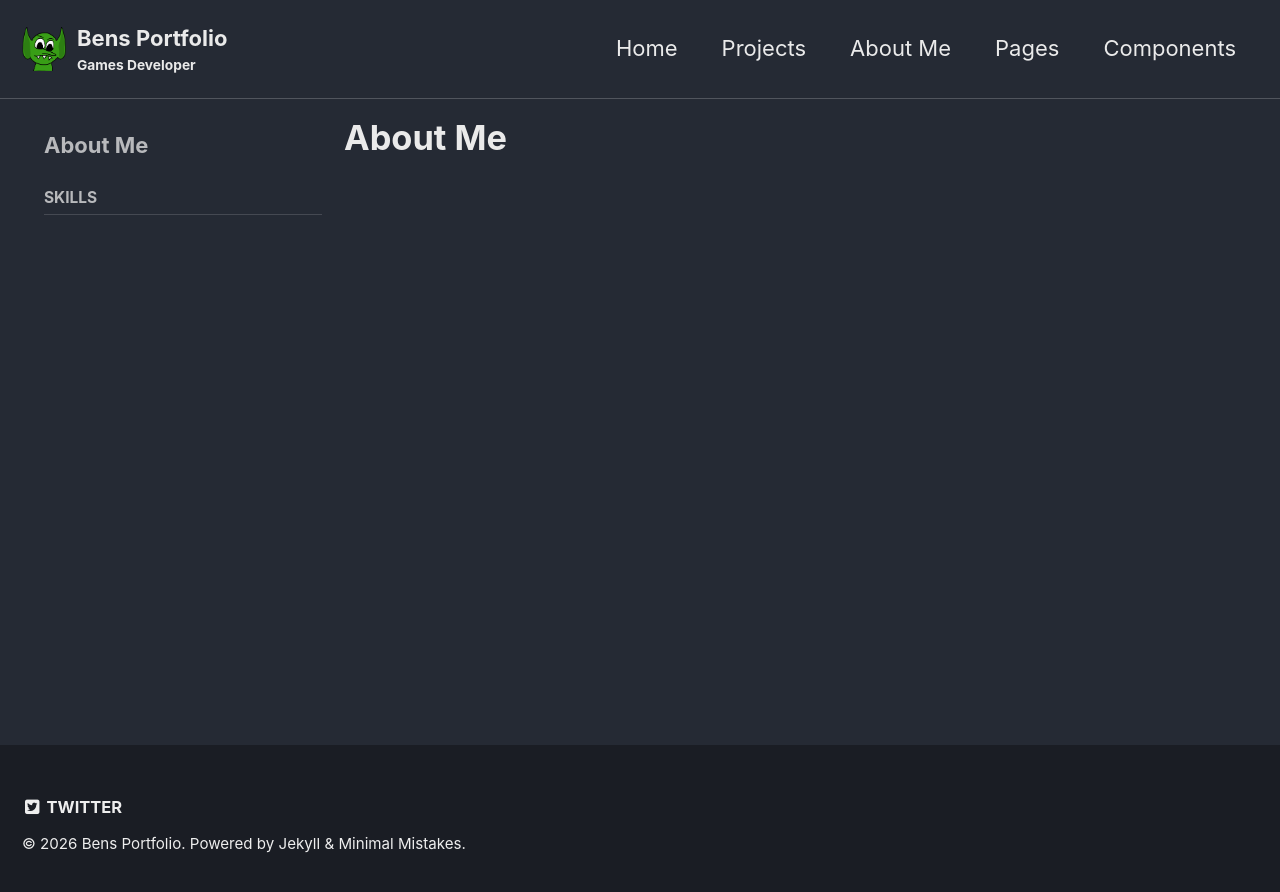
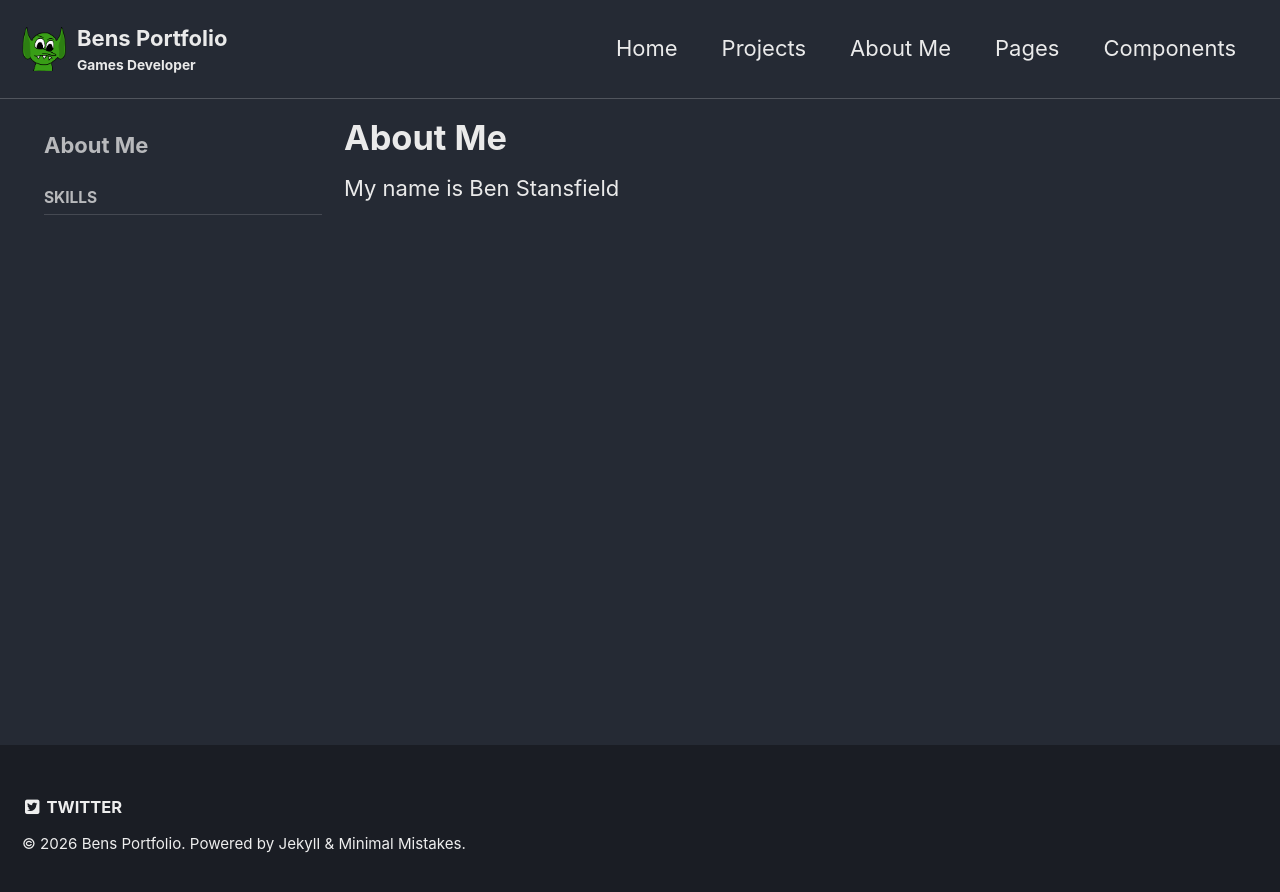
Before and after one commit to nvbnb17/nvbnb17.github.io, a Jekyll site: the page built from _pages/about-me.md, in a window 1280 px wide. Shown: the top 892 px of the page. Built offline with Jekyll 4.4.1, drawn with Linux system fonts in a browser that asks for light colours.

Commit message:
Update about-me.md

```diff
--- a/_pages/about-me.md
+++ b/_pages/about-me.md
@@ -7,3 +7,5 @@ sidebar:
   nav:
     - about-me
 ---
+
+My name is Ben Stansfield
```
